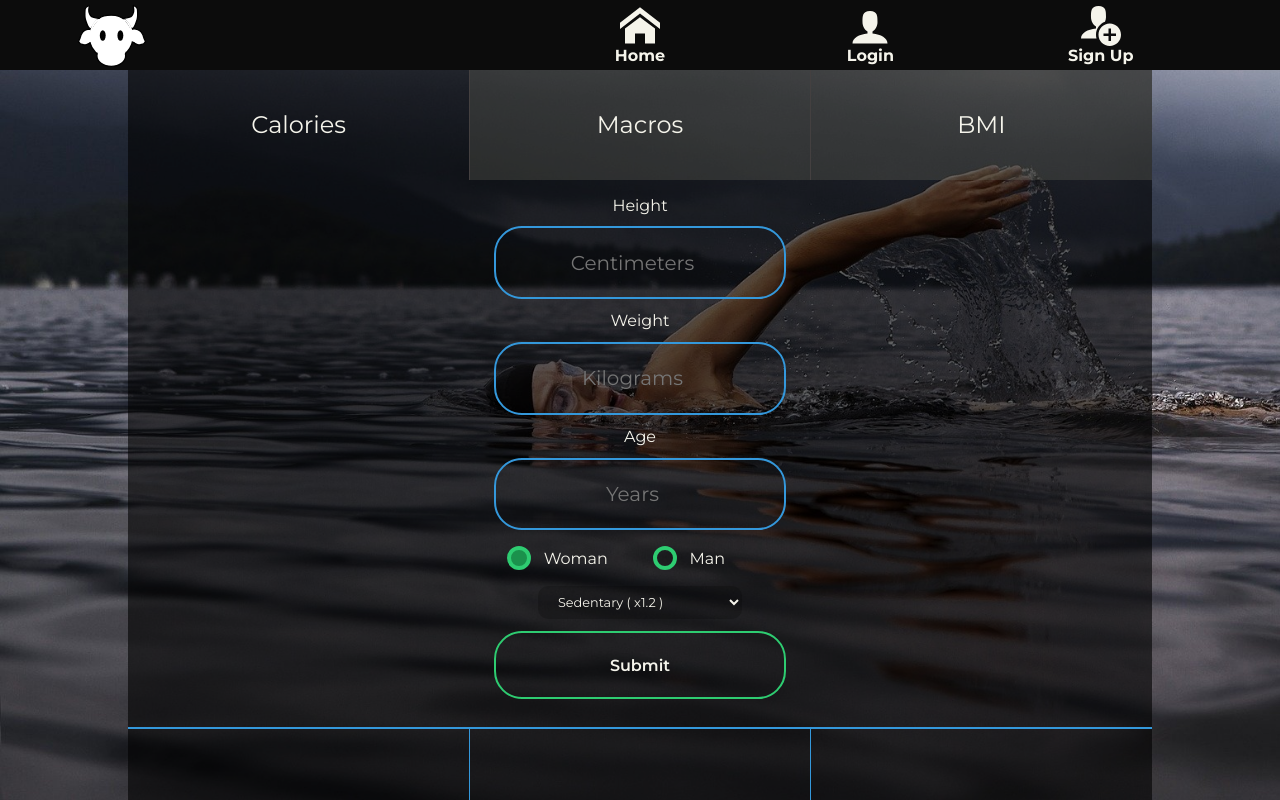
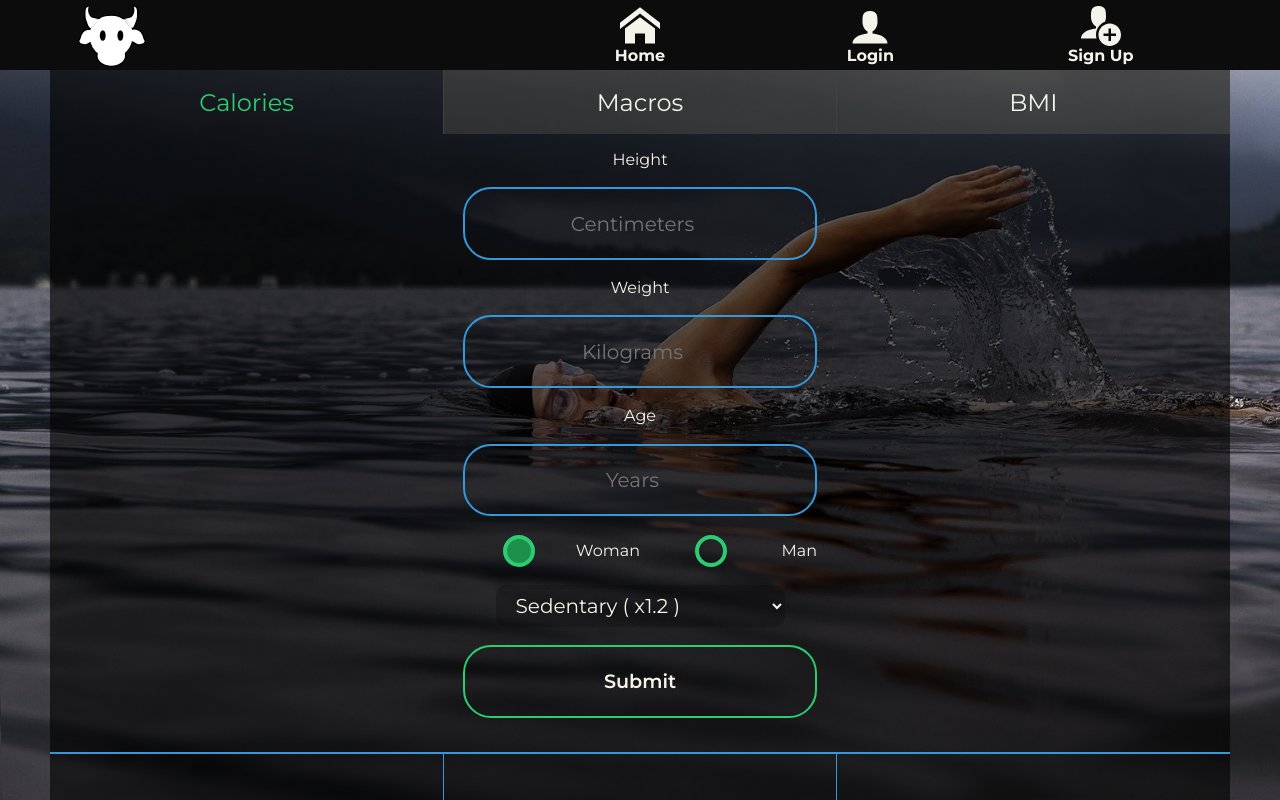
Before and after one commit to patWstar/taurliftTS, a React (Create React App) app: page /calculators/CalorieCalculator in a window 1280 px wide. Built offline with nearby package versions, Linux system fonts and the light colour scheme.

Commit message:
refactored diary and calculators

```diff
--- a/src/components/CalculatorPage/CalculatorBMI.tsx
+++ b/src/components/CalculatorPage/CalculatorBMI.tsx
@@ -39,14 +39,6 @@ interface UserInputs {
   userWeight: number;
 }
 //~~~~~~~~~~~~~~~~~~~Styled Components
-const Wrapper = styled.div`
-  flex: 1;
-  align-self: stretch;
-  display: flex;
-  flex-direction: column;
-  align-items: center;
-  padding: 2vh 2vw;
-`;
 
 const Content = styled.form`
   align-self: stretch;
@@ -54,13 +46,8 @@ const Content = styled.form`
   display: flex;
   flex-direction: column;
   justify-content: center;
-  gap: 5vh;
+  gap: 1rem;
   align-items: center;
-  font-size: 2vmin;
-  @media only screen and (max-width: 37.5em) {
-    font-size: 3vmin;
-    text-align: center;
-  }
 `;
 
 //~~~~~~~~~~~~~~~~~~~Component
@@ -99,7 +86,7 @@ const CalculatorBMI = ({ shareBMIResult }: CalculatorBMIProps): JSX.Element => {
   };
   //~~~~~~~~~~~~~~~~~~~Render
   return (
-    <Wrapper>
+    <>
       <Content>
         <label htmlFor="userCalories">Height</label>
         <FormTextInput
@@ -120,7 +107,7 @@ const CalculatorBMI = ({ shareBMIResult }: CalculatorBMIProps): JSX.Element => {
         <SubmitButton value="Submit" width="30%" onClick={onSubmitHandler} />
         <ErrorList errors={errors} width="100%" />
       </Content>
-    </Wrapper>
+    </>
   );
 };
 
--- a/src/components/CalculatorPage/CalculatorCalories.tsx
+++ b/src/components/CalculatorPage/CalculatorCalories.tsx
@@ -35,14 +35,6 @@ interface UserData {
   userAge: number;
 }
 //~~~~~~~~~~~~~~~~~~~Styled Components
-const Wrapper = styled.div`
-  flex: 1;
-  align-self: stretch;
-  display: flex;
-  flex-direction: column;
-  align-items: center;
-  padding: 2vh 2vw;
-`;
 
 const Content = styled.form`
   align-self: stretch;
@@ -52,9 +44,7 @@ const Content = styled.form`
   justify-content: space-between;
   align-items: center;
 
-  font-size: 2vmin;
   @media only screen and (max-width: 37.5em) {
-    font-size: 3vmin;
     text-align: center;
   }
 
@@ -67,15 +57,12 @@ const Content = styled.form`
     color: $text-color;
     padding: 0.5rem 1rem;
     border-radius: 10px;
-    font-size: 1.6vmin;
+    font-size: ${(props) => props.theme.fontMedium};
     color: inherit;
     cursor: pointer;
     & option {
       background-color: rgba(0, 0, 0, 0.9);
-      padding: 0.5vmin;
-    }
-    @media only screen and (max-width: 37.5em) {
-      font-size: 3vmin;
+      padding: 0.5rem;
     }
   }
 `;
@@ -93,19 +80,18 @@ const RadioWrapper = styled.div`
 
 const Radio = styled.div<RadioProps>`
   display: flex;
-  height: 4vh;
+  height: 2rem;
   width: 100%;
 
   align-items: center;
   cursor: pointer;
-  font-size: 2vmin;
 
   &:before {
     content: "";
     position: relative;
-    margin: 0vh 1vw;
-    width: 3vh;
-    height: 3vh;
+    margin: 0 auto;
+    width: 2rem;
+    height: 2rem;
     border-radius: 100px;
     border: 4px solid ${({ theme }) => theme.secondaryColorLight};
     background-color: ${({ theme, checked }) =>
@@ -174,7 +160,7 @@ const CalculatorCalories = ({
 
   //~~~~~~~~~~~~~~~~~~~Render
   return (
-    <Wrapper>
+    <>
       <Content>
         <label htmlFor="userHeight">Height</label>
         <FormTextInput
@@ -225,10 +211,15 @@ const CalculatorCalories = ({
           <option value="1.8">Very Active ( x1.8 )</option>
           <option value="2">Extremely Active ( x2.0 )</option>
         </select>
-        <SubmitButton value="Submit" width="30%" onClick={onSubmitHandler} />
+        <SubmitButton
+          value="Submit"
+          width="30%"
+          onClick={onSubmitHandler}
+          fontSize="1.2rem"
+        />
         <ErrorList errors={errors} width="100%" />
       </Content>
-    </Wrapper>
+    </>
   );
 };
 
--- a/src/components/CalculatorPage/CalculatorMacros.tsx
+++ b/src/components/CalculatorPage/CalculatorMacros.tsx
@@ -43,14 +43,6 @@ interface UserInputs {
 }
 
 //~~~~~~~~~~~~~~~~~~~Styled Components
-const Wrapper = styled.div`
-  flex: 1;
-  align-self: stretch;
-  display: flex;
-  flex-direction: column;
-  align-items: center;
-  padding: 2vh 2vw;
-`;
 
 const Content = styled.form`
   align-self: stretch;
@@ -59,11 +51,6 @@ const Content = styled.form`
   flex-direction: column;
   justify-content: space-between;
   align-items: center;
-  font-size: 2vmin;
-  @media only screen and (max-width: 37.5em) {
-    font-size: 3vmin;
-    text-align: center;
-  }
 `;
 
 //~~~~~~~~~~~~~~~~~~~Component
@@ -122,7 +109,7 @@ const CalculatorMacros = ({
   };
   //~~~~~~~~~~~~~~~~~~~Render
   return (
-    <Wrapper>
+    <>
       <Content>
         <label htmlFor="userCalories">Calories</label>
         <FormTextInput
@@ -156,10 +143,15 @@ const CalculatorMacros = ({
           reactRef={fatsInputRef}
           type="number"
         />
-        <SubmitButton value="Submit" width="30%" onClick={onSubmitHandler} />
+        <SubmitButton
+          value="Submit"
+          width="30%"
+          onClick={onSubmitHandler}
+          fontSize="1.2rem"
+        />
         <ErrorList errors={errors} width="100%" />
       </Content>
-    </Wrapper>
+    </>
   );
 };
 
--- a/src/components/CalculatorPage/Calculators.tsx
+++ b/src/components/CalculatorPage/Calculators.tsx
@@ -6,6 +6,7 @@ import styled from "styled-components";
 import CalculatorCalories from "components/CalculatorPage/CalculatorCalories";
 import CalculatorMacros from "components/CalculatorPage/CalculatorMacros";
 import CalculatorBMI from "components/CalculatorPage/CalculatorBMI";
+import FeatureFlexWrapper from "components/shared/components/FeatureFlexWrapper";
 //Redux
 //Util
 //~~~~~~~~~~~~~~~~~~~Interfaces & Types
@@ -18,37 +19,19 @@ type SelectorButtonProps = {
   activeClassName: string;
 };
 //~~~~~~~~~~~~~~~~~~~Styled Components
-const Wrapper = styled.div`
-  height: 100%;
-  min-height: 450px;
-  background: ${({ theme }) => theme.containerBackgroundPrimary};
-  width: 55vw;
-  margin: 0 auto;
-  display: flex;
-  flex-direction: column;
-  color: ${({ theme }) => theme.textColor};
-  overflow: auto;
-  @media only screen and (max-width: 107em) {
-    width: 80%;
-  }
-  @media only screen and (max-width: 56.25em) {
-    width: 100%;
-  }
-`;
 
 const NavRow = styled.nav`
   display: flex;
   justify-content: center;
   align-items: center;
-  height: 15%;
+  height: 4rem;
   width: 100%;
-  min-height: 3rem;
   & > :nth-child(2) {
     border-left: 1px solid #444040;
     border-right: 1px solid #444040;
   }
   @media only screen and (max-width: 37.5em) {
-    height: 10%;
+    height: 5rem;
   }
 `;
 
@@ -56,7 +39,7 @@ const SelectorButton = styled(NavLink)<SelectorButtonProps>`
   background-color: rgba(107, 107, 93, 0.3);
   width: calc(100% / 3);
   align-self: stretch;
-  font-size: 3vmin;
+  font-size: ${(props) => props.theme.fontMediumLarge};
   display: flex;
   justify-content: center;
   align-items: center;
@@ -69,15 +52,17 @@ const SelectorButton = styled(NavLink)<SelectorButtonProps>`
   }
   &.${({ activeClassName }) => activeClassName} {
     background-color: transparent;
+    color: ${({ theme }) => theme.secondaryColorLight};
   }
 `;
 const ContentWrapper = styled.main`
   flex: 1;
   align-self: stretch;
   display: flex;
+  padding: 1rem 0;
 `;
 const Footer = styled.footer`
-  height: 10%;
+  height: 3rem;
   display: flex;
   width: 100%;
   border-top: 2px solid ${({ theme }) => theme.primaryColor};
@@ -87,19 +72,19 @@ const Footer = styled.footer`
     justify-content: space-between;
     padding: 0 2vw;
   }
+  @media only screen and (max-width: 37.5em) {
+    height: 5rem;
+  }
 `;
 
 const FooterResult = styled.div`
   display: flex;
-  padding: 1vh 0;
+  padding: 1rem 0;
   justify-content: center;
   align-items: center;
-  font-size: 2vmin;
+  font-size: ${(props) => props.theme.fontMediumLarge};
   width: calc(100% / 3);
   height: 100%;
-  @media only screen and (max-width: 37.5em) {
-    font-size: 3vmin;
-  }
 `;
 //~~~~~~~~~~~~~~~~~~~Component
 const Calculators = (): JSX.Element => {
@@ -124,7 +109,11 @@ const Calculators = (): JSX.Element => {
   };
   //~~~~~~~~~~~~~~~~~~~Render
   return (
-    <Wrapper>
+    <FeatureFlexWrapper
+      props={React.Children}
+      padding="0px 0px"
+      justifyContent="center"
+    >
       <NavRow>
         <SelectorButton
           to="/calculators/CalorieCalculator"
@@ -179,7 +168,7 @@ const Calculators = (): JSX.Element => {
         </FooterResult>
         <FooterResult>{bmiResult && `${bmiResult}`}</FooterResult>
       </Footer>
-    </Wrapper>
+    </FeatureFlexWrapper>
   );
 };
 
--- a/src/components/Home.tsx
+++ b/src/components/Home.tsx
@@ -22,7 +22,7 @@ const Header = styled.header`
   text-align: center;
   background-color: ${(props) => props.theme.containerBackgroundPrimary};
   padding: 2rem;
-  width: 100vw;
+  width: 98vw;
   gap: 0.5rem;
   & > h1 {
     color: transparent;
--- a/src/components/WorkoutDiary/WorkoutDetailsModal.tsx
+++ b/src/components/WorkoutDiary/WorkoutDetailsModal.tsx
@@ -42,7 +42,7 @@ const Wrapper = styled.div`
   overflow: auto;
   scroll-behavior: smooth;
   &::-webkit-scrollbar {
-    width: 1vmin;
+    width: 5px;
     scroll-behavior: smooth;
   }
 
--- a/src/components/shared/components/FeatureFlexWrapper.tsx
+++ b/src/components/shared/components/FeatureFlexWrapper.tsx
@@ -19,13 +19,13 @@ const Wrapper = styled.section<FeatureFlexWrapperProps>`
   align-items: ${(props) => props.alignItems || "center"};
   flex-direction: ${(props) => props.flexDirection || "column"};
   justify-content: ${(props) => props.justifyContent || "space-between"};
-
+  padding: ${(props) => props.padding || "2rem"};
   display: flex;
   width: 60vw;
   min-height: 400px;
   height: 100%;
   max-width: 1180px;
-  padding: 2rem;
+
   background: ${(props) =>
     props.backgroundColor || props.theme.containerBackgroundPrimary};
   margin: 0 auto;
@@ -36,7 +36,7 @@ const Wrapper = styled.section<FeatureFlexWrapperProps>`
   }
 
   @media only screen and (max-width: 37.5em) {
-    padding: 3rem 0;
+    padding: ${(props) => props.padding || "3rem 0"};
   }
 `;
 
```
